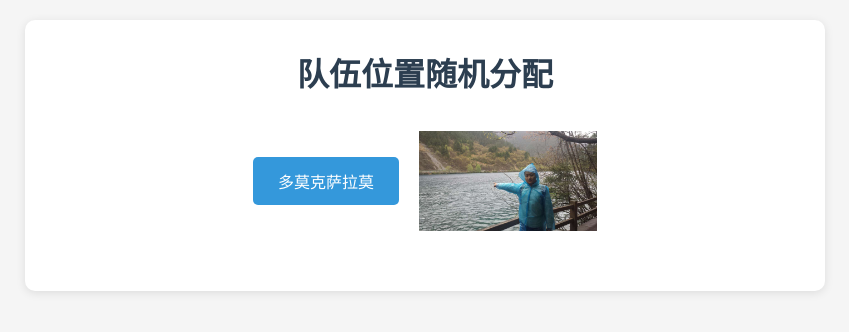
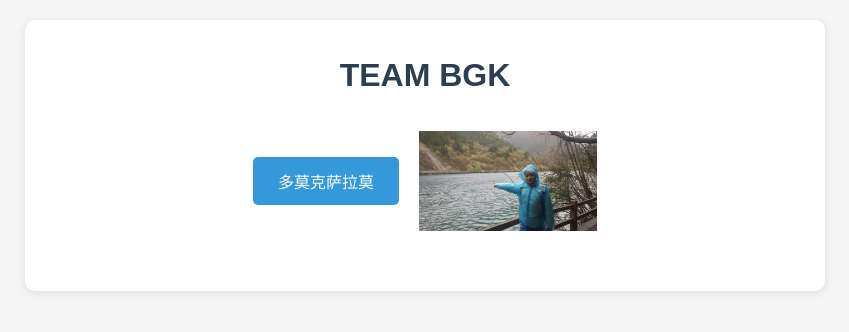
Before and after one commit to CuteRem/LOLRandom, a plain HTML site: page index.html in a window 1280 px wide. Shown: the whole page, without its empty margins (215-1064 px from the left). Drawn offline with Linux system fonts and the light colour scheme.

Commit message:
Update index.html

```diff
--- a/index.html
+++ b/index.html
@@ -110,7 +110,7 @@
 </head>
 <body>
     <div class="container">
-        <h1>队伍位置随机分配</h1>
+        <h1>TEAM BGK</h1>
 
         <div class="button-area">
             <button onclick="randomize()">多莫克萨拉莫</button>
```
